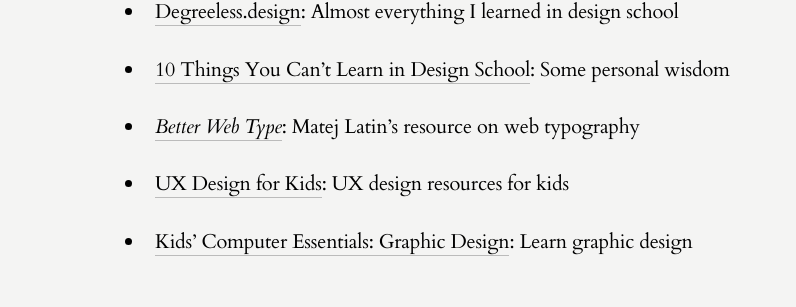
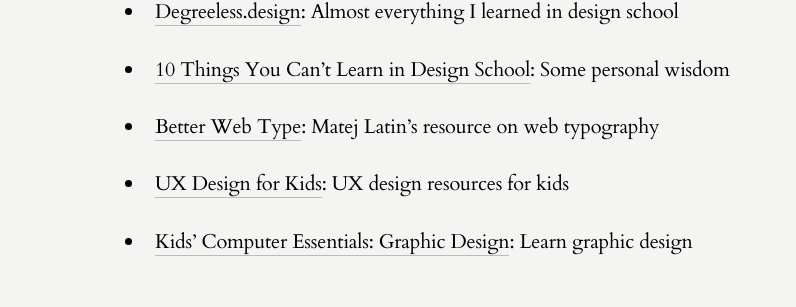
Before and after one commit to jeremydcherry/jeremydcherry.github.io, a Jekyll site: the page built from content/resources.md, in a window 1280 px wide. Shown: the part 3157-3464 px from the top of the page, without its empty margins (355-1151 px from the left). Built offline with Jekyll 4.4.1, drawn with Linux system fonts in a browser that asks for light colours.

```diff
--- a/content/resources.md
+++ b/content/resources.md
@@ -121,7 +121,7 @@ May we design with purpose.
 
 - [10 Things You Can’t Learn in Design School](https://medium.com/journey-group/10-things-you-cant-learn-in-design-school-7a70ec63550c): Some personal wisdom
 
-- [_Better Web Type_](https://betterwebtype.com/): Matej Latin's resource on web typography
+- [Better Web Type](https://betterwebtype.com/): Matej Latin's resource on web typography
 
 - [UX Design for Kids](https://praxent.com/blog/ux-design-thinking-for-kids-guide): UX design resources for kids
 
```
